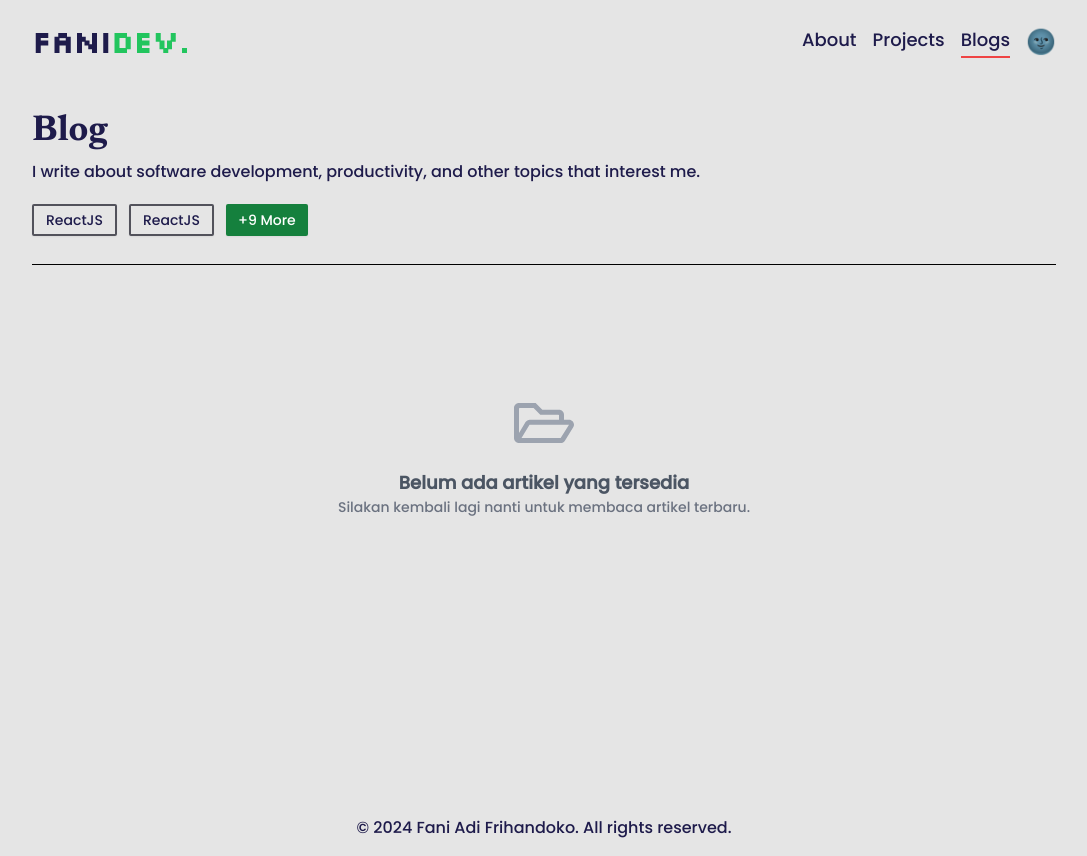
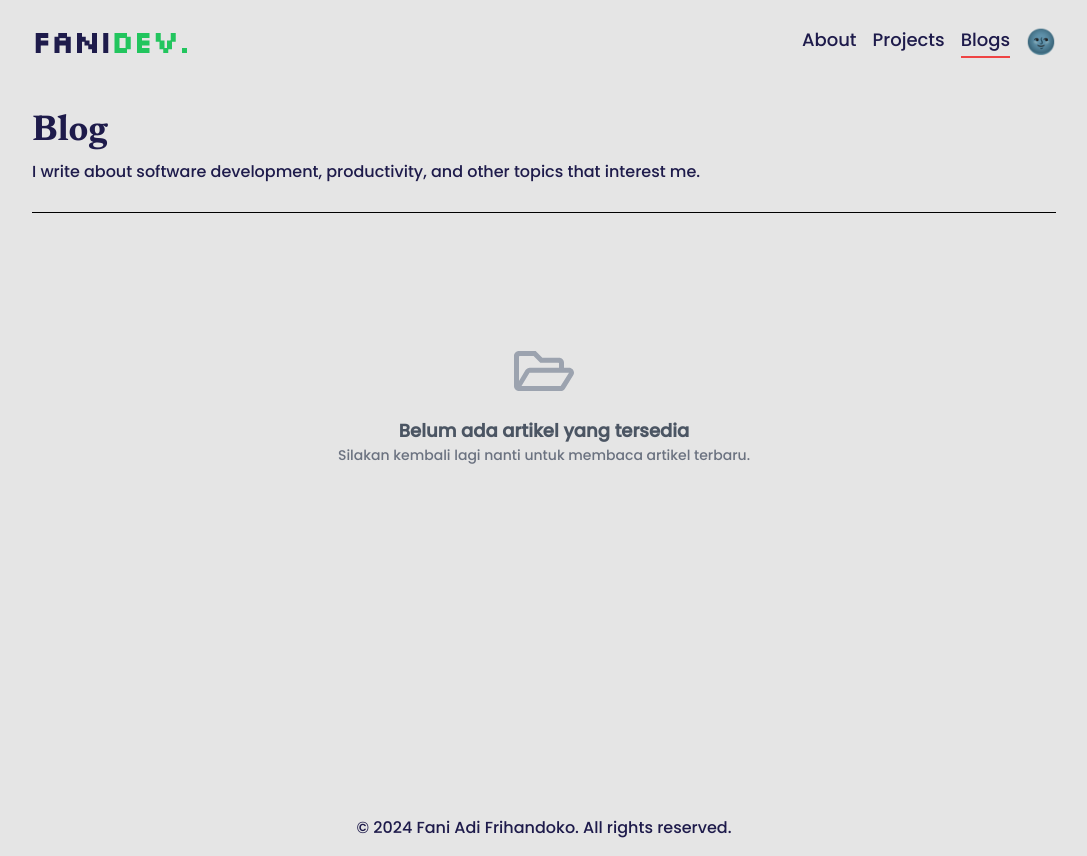
Before and after one commit to faniadifrihandoko1/creativefolio, a Next.js app: page /blogs in a window 1280 px wide. Shown: the whole page, without its empty margins (96-1183 px from the left). Built offline with nearby package versions, Linux system fonts and the light colour scheme.

Commit message:
fix: update empty category blog

```diff
--- a/app/(client)/blogs/page.tsx
+++ b/app/(client)/blogs/page.tsx
@@ -9,7 +9,7 @@ const Blogs = () => {
         title="Blog"
         description="I write about software development, productivity, and other topics that interest me."
       />
-      <div className="btn mt-5 flex gap-3">
+      {/* <div className="btn mt-5 flex gap-3">
         <Button classname="text-sm border-2 border-zinc-600 rounded-sm shadow-sm px-3 py-1 dark:bg-gray-500 bg-neutral-200">
           ReactJS
         </Button>
@@ -19,7 +19,7 @@ const Blogs = () => {
         <Button classname="text-sm text-white dark:text-slate-700 rounded-sm shadow-sm px-3 py-1 dark:bg-zinc-300 bg-green-700">
           +9 More
         </Button>
-      </div>
+      </div> */}
       <hr className="border-1.5 border-black dark:border-white mt-7" />
       <div className="mt-10 md:mt-32 flex flex-col items-center justify-center text-center">
         <FaRegFolderOpen className="text-6xl text-gray-400 dark:text-gray-600" />
```
